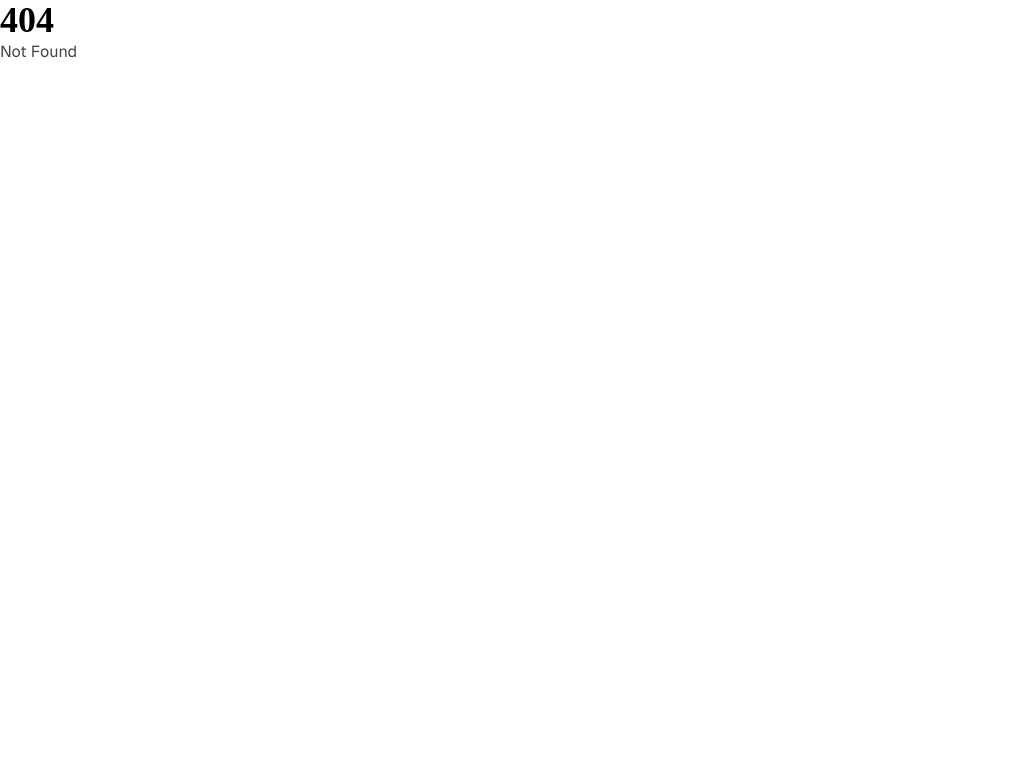
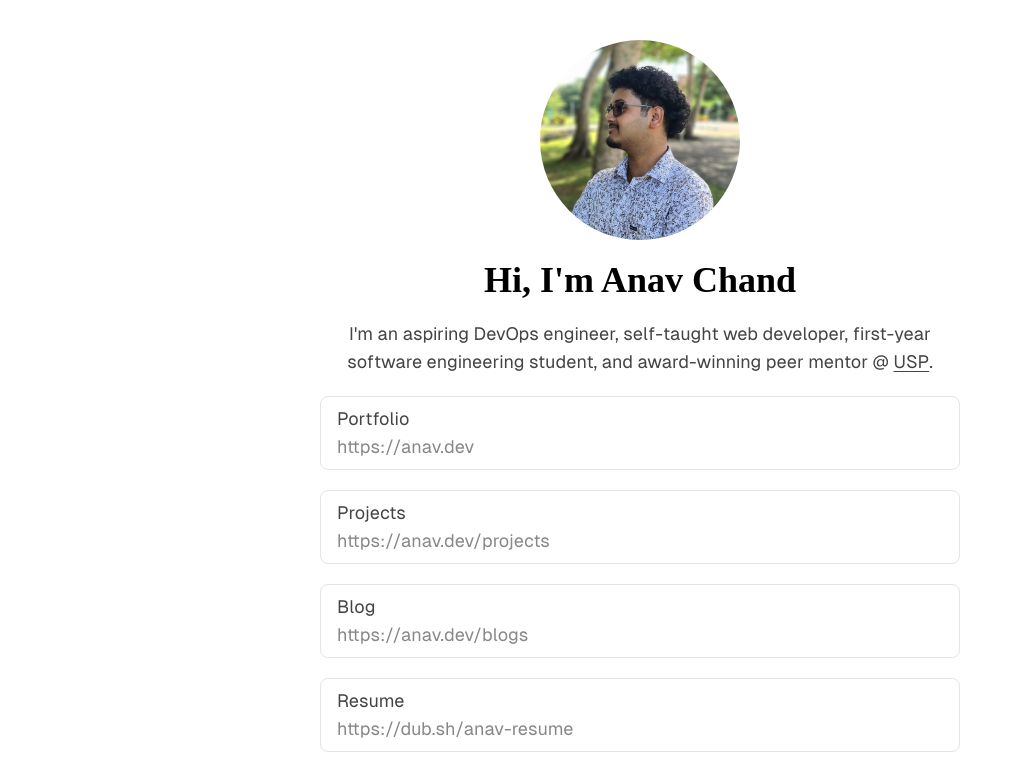
Before and after one commit to anav5704/links.anav.dev, a SvelteKit app: page / in a window 1280 px wide. Before the commit this address had no page. Shown: the top 770 px of the page, without its empty margins (0-1023 px from the left). Built offline with nearby package versions, Linux system fonts and the light colour scheme; a web font is replaced by a local one.

Commit message:
chore: move home page to guest layout

```diff
--- /dev/null
+++ b/src/routes/(guest)/+layout.svelte
@@ -0,0 +1,7 @@
+<script lang="ts">
+    let { children } = $props();
+</script>
+
+<main class="page">
+    {@render children()}
+</main>
--- /dev/null
+++ b/src/routes/(guest)/+page.svelte
@@ -0,0 +1,30 @@
+<script lang="ts">
+    import data from "../../data/links.json";
+    // import { data } from $props()
+</script>
+
+<svelte:head>
+    <meta name="description" content="Anav Chand | Links" />
+    <title>Anav Chand | Links</title>
+</svelte:head>
+
+<img
+    class="rounded-full h-[150px] w-[150px] md:w-[200px] md:h-[200px] aspect-square mx-auto"
+    src="images/anav.jpg"
+    alt="Anav Chand"
+/>
+
+<h1 class="text-center">Hi, I'm Anav Chand</h1>
+
+<p class="text-center">
+    I'm an aspiring DevOps engineer, self-taught web developer, first-year
+    software engineering student, and award-winning peer mentor @
+    <a class="underline" href="https://usp.ac.fj"> USP </a>.
+</p>
+
+{#each data as { title, href }}
+    <a class="block px-4 py-2 border border-zinc-200 rounded-lg" {href}>
+        <p>{title}</p>
+        <p class="faded">{href}</p>
+    </a>
+{/each}
```
